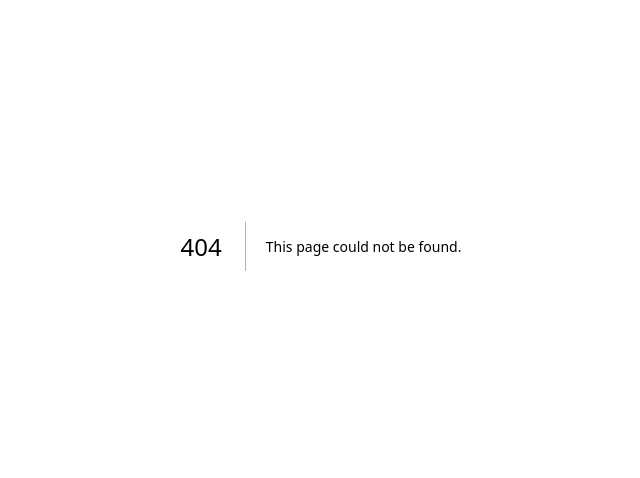
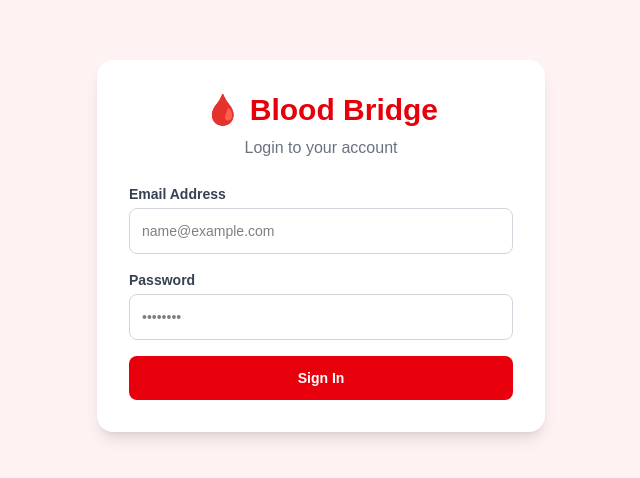
Before and after one commit to Hridrita/blood-bridge-client, a Next.js app: page /dashboard/user in a window 1280 px wide. Before the commit this address had no page. Shown: the part 154-632 px from the top of the page, without its empty margins (319-959 px from the left). Built offline with nearby package versions, Linux system fonts and the light colour scheme.

Commit message:
first commit

```diff
--- /dev/null
+++ b/src/app/dashboard/user/page.tsx
@@ -0,0 +1,98 @@
+'use client';
+
+import { useState } from 'react';
+import { useRouter } from 'next/navigation';
+import axiosInstance from '@/lib/axios';
+
+export default function LoginPage() {
+
+  const [email, setEmail] = useState('');
+  const [password, setPassword] = useState('');
+  const [error, setError] = useState('');
+  const [loading, setLoading] = useState(false);
+
+  const router = useRouter();
+
+
+  const handleLogin = async (e: React.FormEvent) => {
+    e.preventDefault();
+    setError('');
+    setLoading(true);
+
+    try {
+
+      const response = await axiosInstance.post('/auth/login', {
+        email,
+        password,
+      });
+
+
+      const { access_token, role } = response.data;
+
+
+      localStorage.setItem('token', access_token);
+      localStorage.setItem('role', role);
+
+
+      if (role === 'admin') {
+        router.push('/dashboard/admin');
+      } else {
+        router.push('/dashboard/user');
+      }
+    } catch (err: any) {
+
+      setError(err.response?.data?.message || 'Login failed. Please check credentials.');
+    } finally {
+      setLoading(false);
+    }
+  };
+
+  return (
+    <div className="flex min-h-screen items-center justify-center bg-red-50 p-4">
+      <div className="w-full max-w-md rounded-2xl bg-white p-8 shadow-lg">
+        <h2 className="text-center text-3xl font-bold text-red-600 mb-2">🩸 Blood Bridge</h2>
+        <p className="text-center text-gray-500 mb-6">Login to your account</p>
+
+        {error && (
+          <div className="mb-4 rounded-lg bg-red-100 p-3 text-sm text-red-600 font-medium">
+            {error}
+          </div>
+        )}
+
+        <form onSubmit={handleLogin} className="space-y-4">
+          <div>
+            <label className="block text-sm font-semibold text-gray-700 mb-1">Email Address</label>
+            <input
+              type="email"
+              required
+              className="w-full rounded-lg border border-gray-300 p-3 text-sm focus:border-red-500 focus:outline-none text-black"
+              placeholder="name@example.com"
+              value={email}
+              onChange={(e) => setEmail(e.target.value)}
+            />
+          </div>
+
+          <div>
+            <label className="block text-sm font-semibold text-gray-700 mb-1">Password</label>
+            <input
+              type="password"
+              required
+              className="w-full rounded-lg border border-gray-300 p-3 text-sm focus:border-red-500 focus:outline-none text-black"
+              placeholder="••••••••"
+              value={password}
+              onChange={(e) => setPassword(e.target.value)}
+            />
+          </div>
+
+          <button
+            type="submit"
+            disabled={loading}
+            className="w-full rounded-lg bg-red-600 p-3 text-sm font-semibold text-white transition hover:bg-red-700 disabled:bg-red-400"
+          >
+            {loading ? 'Logging in...' : 'Sign In'}
+          </button>
+        </form>
+      </div>
+    </div>
+  );
+}
```
Also changed, not shown: src/app/dashboard/admin/page.tsx (added), src/app/login/page.tsx (added).
